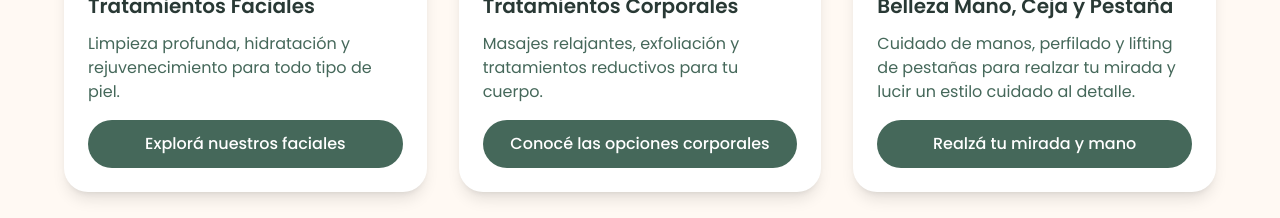
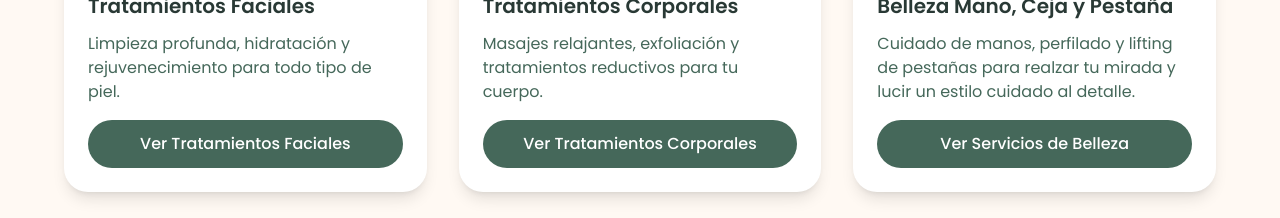
Before and after one commit to Pepsiee32/cuerpo-armonia-landing, a Next.js app: page / in a window 1280 px wide. Shown: the part 1900-2118 px from the top of the page. Built offline with nearby package versions, Linux system fonts and the light colour scheme.

Commit message:
Se modifica botones de Ver tratamientos/servicios

```diff
--- a/app/page.tsx
+++ b/app/page.tsx
@@ -278,7 +278,7 @@ export default function LandingPage() {
                   href="/tratamientos/tratamientos-faciales"
                   className="inline-flex items-center justify-center bg-sage hover:bg-dark-sage text-white rounded-full bg-dark-sage w-full text-sm sm:text-base min-h-[44px] py-3 px-4 transition-colors duration-200 font-medium"
                 >
-                  Explorá nuestros faciales
+                  Ver Tratamientos Faciales
                 </Link>
               </CardContent>
             </Card>
@@ -303,7 +303,7 @@ export default function LandingPage() {
                   href="/tratamientos/tratamientos-corporales"
                   className="inline-flex items-center justify-center bg-sage hover:bg-dark-sage text-white rounded-full bg-dark-sage w-full text-sm sm:text-base min-h-[44px] py-3 px-4 transition-colors duration-200 font-medium"
                 >
-                  Conocé las opciones corporales
+                  Ver Tratamientos Corporales
                 </Link>
               </CardContent>
             </Card>
@@ -326,7 +326,7 @@ export default function LandingPage() {
                   href="/tratamientos/belleza"
                   className="inline-flex items-center justify-center bg-sage hover:bg-dark-sage text-white rounded-full bg-dark-sage w-full text-sm sm:text-base min-h-[44px] py-3 px-4 transition-colors duration-200 font-medium"
                 >
-                  Realzá tu mirada y mano
+                  Ver Servicios de Belleza
                 </Link>
               </CardContent>
             </Card>
```
